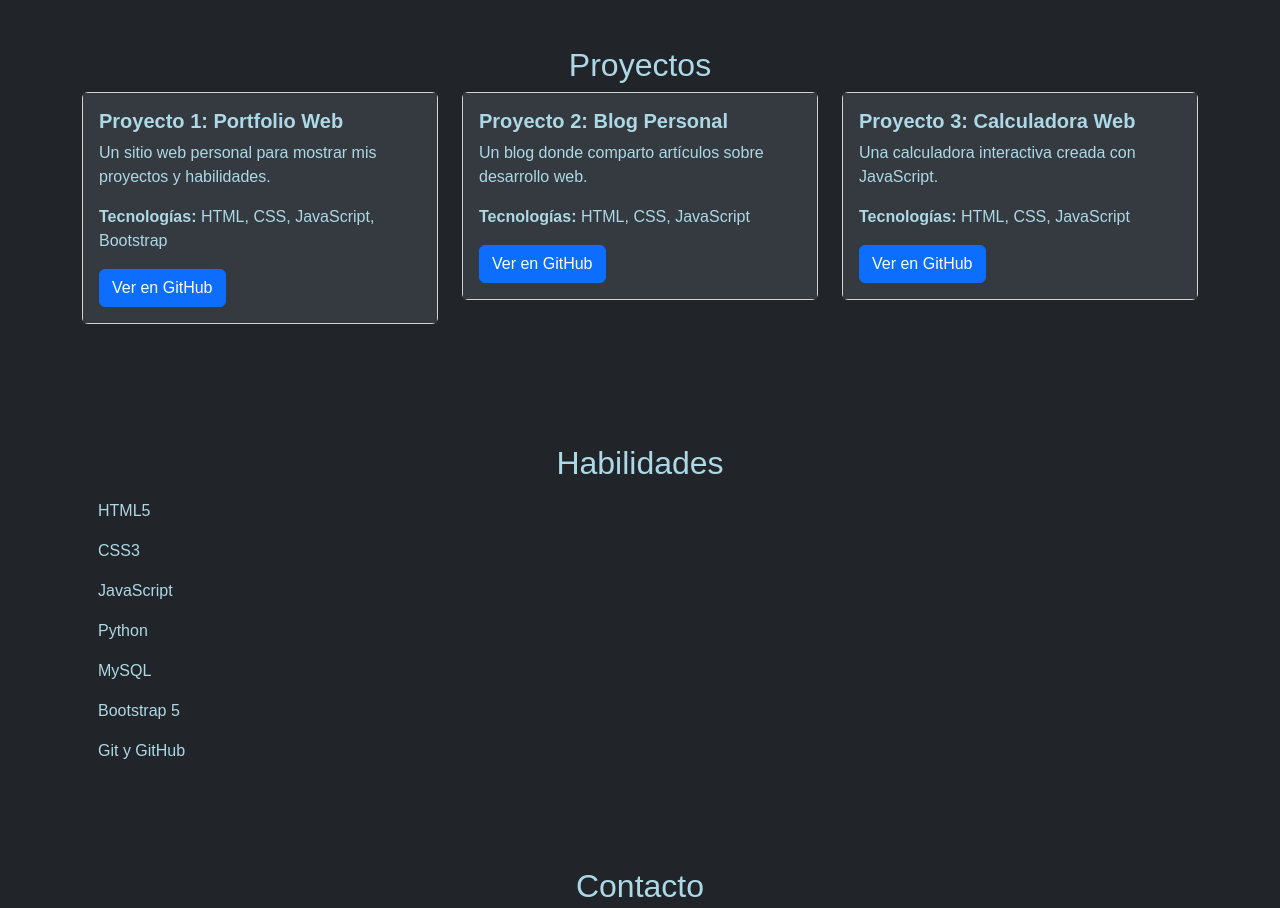
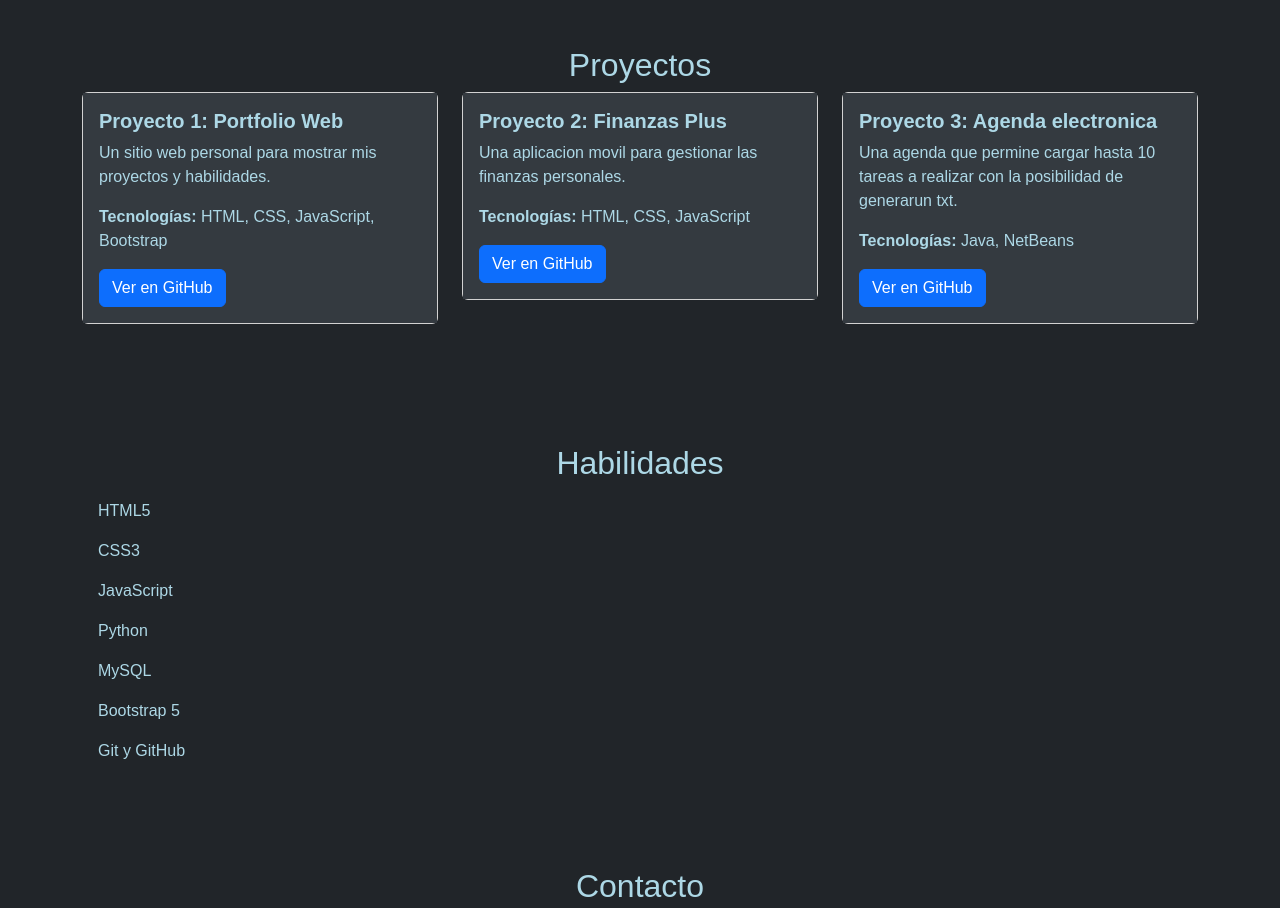
Before and after one commit to Prestes28/PrimeraWeb, a plain HTML site: page index.html in a window 1280 px wide. Shown: the part 858-1766 px from the top of the page. Drawn offline with nearby package versions, Linux system fonts and the light colour scheme.

Commit message:
Add files via upload

```diff
--- a/index.html
+++ b/index.html
@@ -46,7 +46,7 @@
               <h5 class="card-title">Proyecto 1: Portfolio Web</h5>
               <p class="card-text">Un sitio web personal para mostrar mis proyectos y habilidades.</p>
               <p class="card-text"><strong>Tecnologías:</strong> HTML, CSS, JavaScript, Bootstrap</p>
-              <a href="https://github.com/prestesezequiel/portfolio" class="btn btn-primary">Ver en GitHub</a>
+              <a href="https://github.com/Prestes28/PrimeraWeb" class="btn btn-primary">Ver en GitHub</a>
             </div>
           </div>
         </div>
@@ -54,10 +54,10 @@
         <div class="col-md-4">
           <div class="card mb-4">
             <div class="card-body">
-              <h5 class="card-title">Proyecto 2: Blog Personal</h5>
-              <p class="card-text">Un blog donde comparto artículos sobre desarrollo web.</p>
+              <h5 class="card-title">Proyecto 2: Finanzas Plus</h5>
+              <p class="card-text">Una aplicacion movil para gestionar las finanzas personales.</p>
               <p class="card-text"><strong>Tecnologías:</strong> HTML, CSS, JavaScript</p>
-              <a href="https://github.com/prestesezequiel/blog" class="btn btn-primary">Ver en GitHub</a>
+              <a href="https://github.com/Prestes28/Finanzas_Plus" class="btn btn-primary">Ver en GitHub</a>
             </div>
           </div>
         </div>
@@ -65,10 +65,10 @@
         <div class="col-md-4">
           <div class="card mb-4">
             <div class="card-body">
-              <h5 class="card-title">Proyecto 3: Calculadora Web</h5>
-              <p class="card-text">Una calculadora interactiva creada con JavaScript.</p>
-              <p class="card-text"><strong>Tecnologías:</strong> HTML, CSS, JavaScript</p>
-              <a href="https://github.com/prestesezequiel/calculadora" class="btn btn-primary">Ver en GitHub</a>
+              <h5 class="card-title">Proyecto 3: Agenda electronica</h5>
+              <p class="card-text">Una agenda que permine cargar hasta 10 tareas a realizar con la posibilidad de generarun txt.</p>
+              <p class="card-text"><strong>Tecnologías:</strong> Java, NetBeans</p>
+              <a href="https://github.com/Prestes28/Agenda_Electronica" class="btn btn-primary">Ver en GitHub</a>
             </div>
           </div>
         </div>
```
